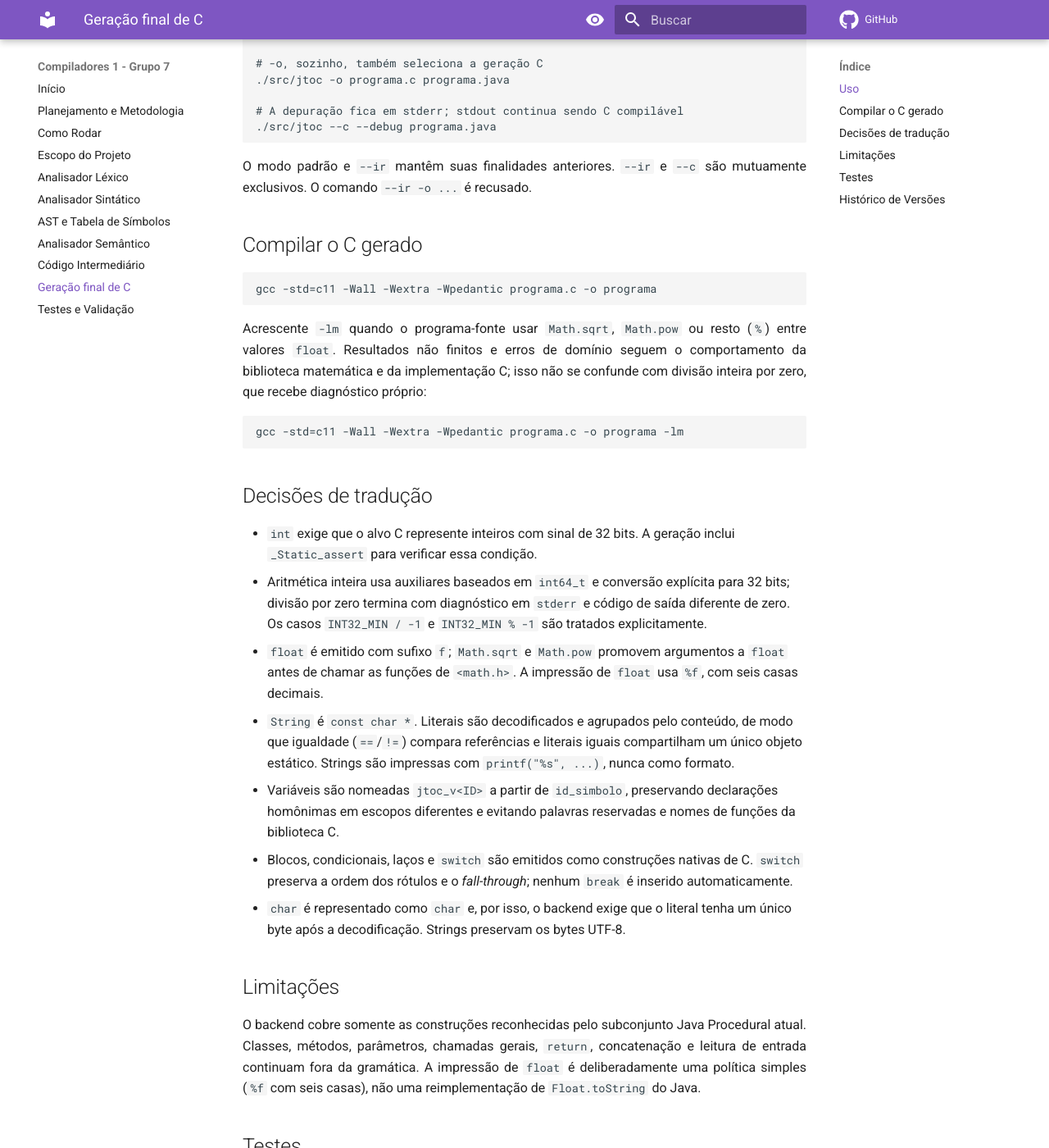
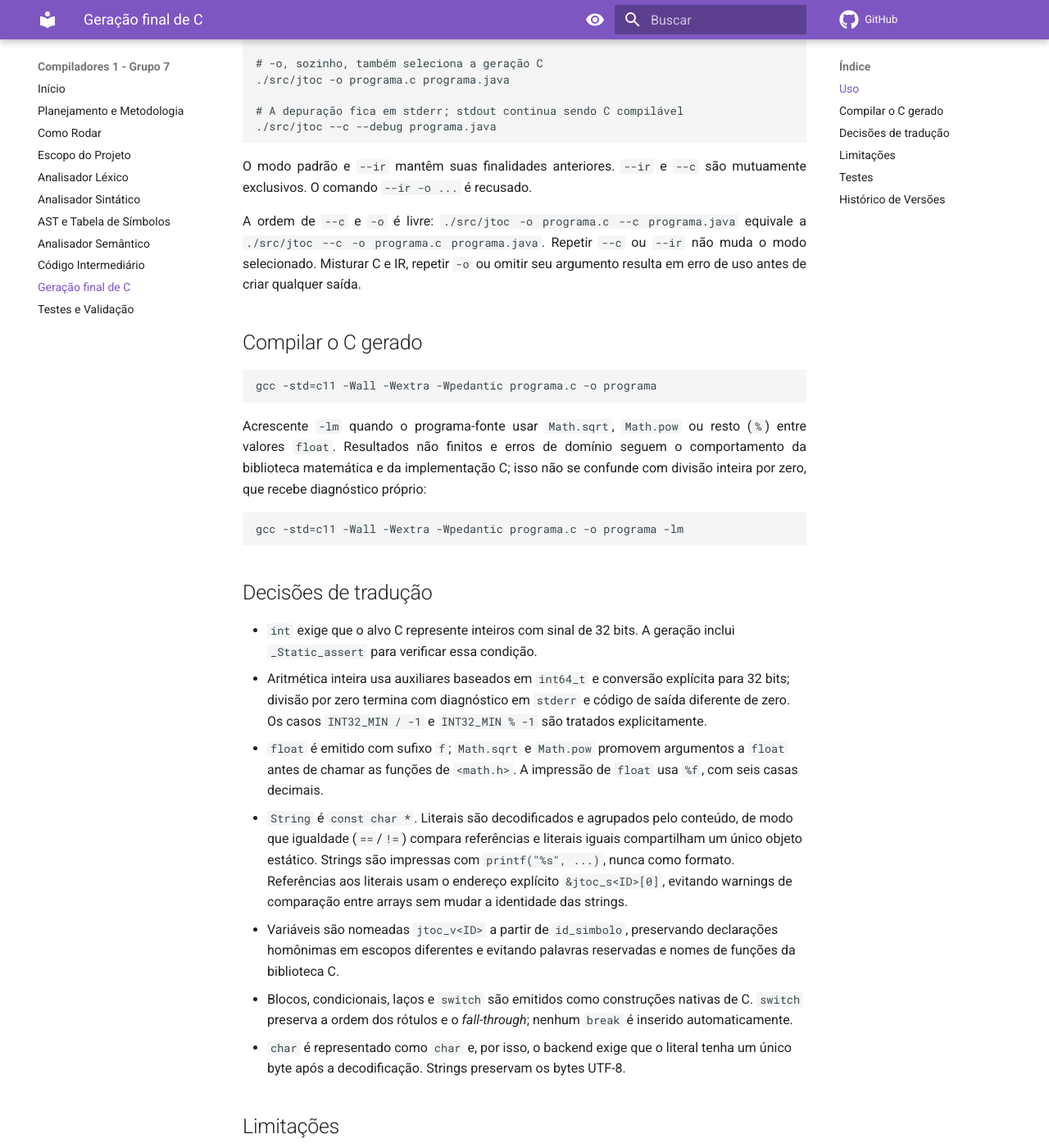
Before and after one commit to nicolaszanin06/Trabalho_Compiladores1, an MkDocs documentation site: the page built from docs/geracao-c.md, in a window 1280 px wide and 1400 px high, scrolled down 378 px. Shown: the whole window at 82% size. Built offline with MkDocs 1.6.1 and Material for MkDocs 9.7.7, drawn with Linux system fonts in a browser that asks for light colours; comment, search, counter and statistics services are not loaded.

Commit message:
docs: esclarece modos de analise IR e geracao C

```diff
--- a/docs/geracao-c.md
+++ b/docs/geracao-c.md
@@ -22,6 +22,11 @@ otimização.
 
 O modo padrão e `--ir` mantêm suas finalidades anteriores. `--ir` e `--c` são
 mutuamente exclusivos. O comando `--ir -o ...` é recusado.
+
+A ordem de `--c` e `-o` é livre: `./src/jtoc -o programa.c --c programa.java`
+equivale a `./src/jtoc --c -o programa.c programa.java`. Repetir `--c` ou
+`--ir` não muda o modo selecionado. Misturar C e IR, repetir `-o` ou omitir
+seu argumento resulta em erro de uso antes de criar qualquer saída.
 
 ## Compilar o C gerado
 
@@ -53,6 +58,8 @@ gcc -std=c11 -Wall -Wextra -Wpedantic programa.c -o programa -lm
   conteúdo, de modo que igualdade (`==`/`!=`) compara referências e literais
   iguais compartilham um único objeto estático. Strings são impressas com
   `printf("%s", ...)`, nunca como formato.
+  Referências aos literais usam o endereço explícito `&jtoc_s<ID>[0]`, evitando
+  warnings de comparação entre arrays sem mudar a identidade das strings.
 - Variáveis são nomeadas `jtoc_v<ID>` a partir de `id_simbolo`, preservando
   declarações homônimas em escopos diferentes e evitando palavras reservadas e
   nomes de funções da biblioteca C.
```
Also changed, not shown: README.md (+13 -3 lines), testes/README.md (+29 -0 lines).
